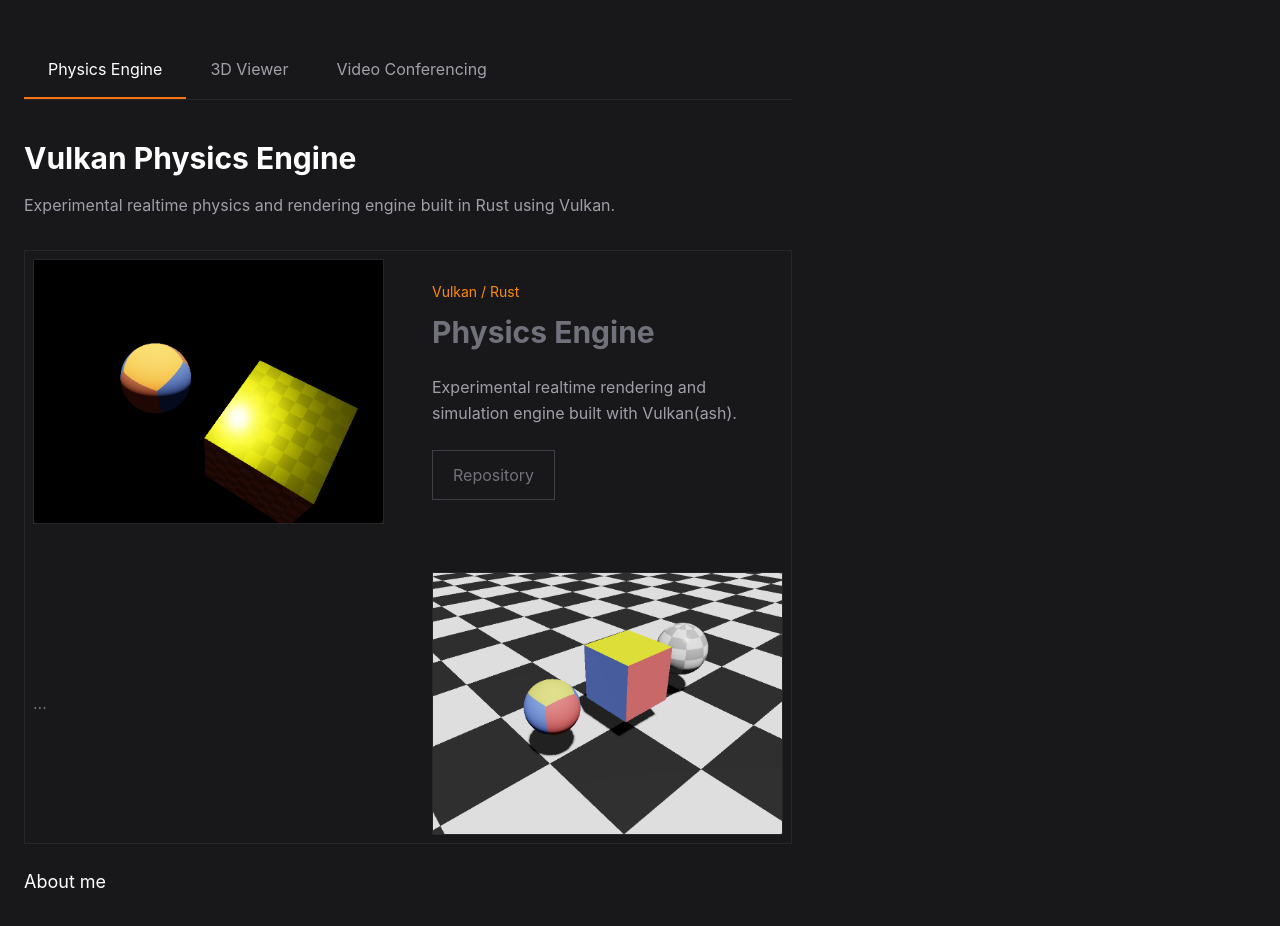
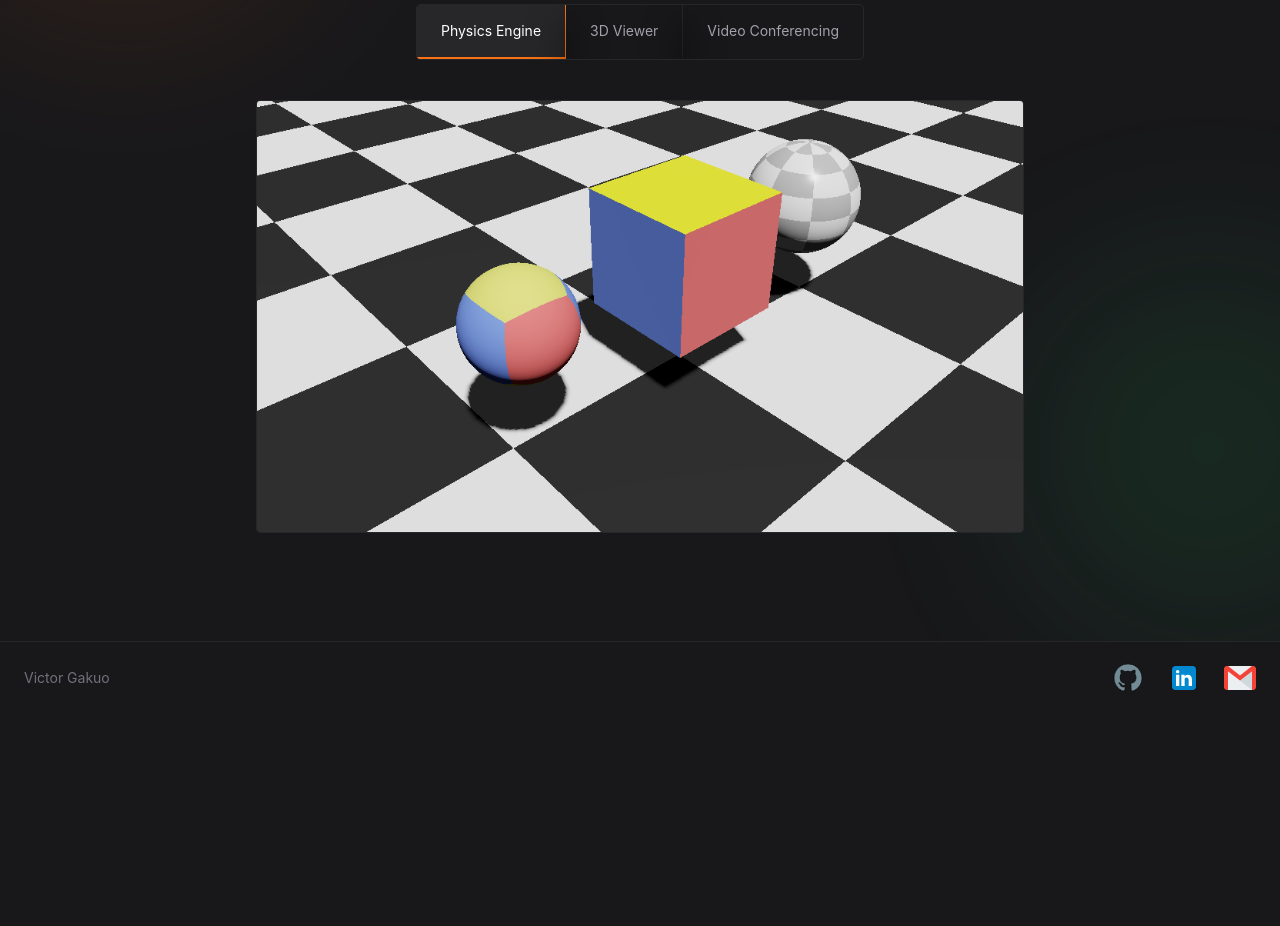
Before and after one commit to c3po-jpeg/portfolio, a website built with Vite: page index.html in a window 1280 px wide. Shown: the part 416-1342 px from the top of the page. After the commit the page ends 1130 px from the top, so only its background shows below. Built offline with nearby package versions, Linux system fonts and the light colour scheme.

Commit message:
more shiny new things

```diff
--- a/index.html
+++ b/index.html
@@ -14,7 +14,7 @@
   <div class="min-h-screen">
 
     <!-- TOP BAR -->
-    <header class="border-b border-zinc-800 sticky top-0 bg-zinc-900/90 backdrop-blur">
+    <header class="sticky top-0 z-50 border-b border-zinc-800 bg-zinc-900/90 backdrop-blur">
 
       <nav class="max-w-7xl mx-auto px-6 py-4 flex items-center justify-between">
 
@@ -40,9 +40,14 @@
             About
           </a>
 
-          <a href="https://github.com/C3P0-png" class="text-zinc-300 hover:text-white transition">
+          <!-- <a href="https://www.linkedin.com/in/victor-gakuo-91b71636a/"
+            class="text-zinc-300 hover:text-white transition">
+            <img src="/src/assets/icons/linkedin.svg" alt="GitHub" class="w-6 h-6" />
+          </a>
+
+          <a href="https://github.com/c3po-jpeg" class="text-zinc-300 hover:text-white transition">
             <img src="/src/assets/icons/github.svg" alt="GitHub" class="w-6 h-6" />
-          </a>
+          </a> -->
 
 
         </div>
@@ -54,17 +59,29 @@
     <!-- HERO -->
     <main>
 
-      <section class="max-w-7xl mx-auto px-6 py-24">
+      <section class="relative overflow-hidden">
 
-        <div class="max-w-3xl">
+        <!-- BACKGROUND SHAPES -->
+
+        <div class="absolute inset-0 pointer-events-none">
+
+          <div class="blob blob-orange"></div>
+          <div class="blob blob-green"></div>
+
+        </div>
+
+
+        <div class="relative z-10 max-w-7xl mx-auto px-6 py-24">
+          <p>
+
+          </p>
 
           <p class="text-orange-400 text-sm tracking-[0.2em] mb-4">
             SYSTEMS PROGRAMMER • GRAPHICS • REALTIME SYSTEMS
           </p>
 
           <p class="text-3xl font-bold leading-tight mb-6">
-            Building realtime graphics, simulation,
-            and communication systems.
+            Building realtime graphics, simulation, and communication systems.
           </p>
 
           <p class="text-zinc-400 text-lg leading-relaxed">
@@ -86,19 +103,22 @@
 
             <!-- TAB BAR -->
 
-            <div class="flex border-b border-zinc-800 mb-10">
+            <div class="flex justify-center mb-10">
+              <div class="inline-flex border border-zinc-800 rounded-sm overflow-hidden">
 
-              <button class="project-tab active-tab" data-project="physics">
+                <button class="project-tab active-tab px-4 py-2 text-sm text-zinc-400 transition"
+                  data-project="physics">
                   Physics Engine
                 </button>
 
-              <button class="project-tab" data-project="viewer">
+                <button class="project-tab px-4 py-2 text-sm text-zinc-400 transition" data-project="viewer">
                   3D Viewer
                 </button>
 
-              <button class="project-tab" data-project="webrtc">
+                <button class="project-tab px-4 py-2 text-sm text-zinc-400 transition" data-project="webrtc">
                   Video Conferencing
                 </button>
+              </div>
 
             </div>
 
@@ -108,112 +128,90 @@
 
               <!-- PHYSICS -->
 
-              <div id="physics" class="project-content">
+              <div id="physics" class="project-content text-center">
 
-                <h3 class="text-3xl font-bold mb-4">
-                  Vulkan Physics Engine
-                </h3>
+                <a href="https://github.com/c3po-jpeg/deimos" target="_blank" class="block w-full max-w-3xl mx-auto">
 
-                <p class="text-zinc-400 max-w-3xl leading-relaxed mb-8">
-                  Experimental realtime physics and rendering engine
-                  built in Rust using Vulkan.
-                </p>
+                  <div class="
+                            project-preview
+                            overflow-hidden
+                            border
+                            rounded-sm
+                            border-zinc-800
+                            bg-zinc-900">
 
-                <div class="border border-zinc-800 flex items-center justify-center text-zinc-500">
-                  <div class="grid grid-cols-2 gap-12 p-2 items-center">
-
-                    <!-- IMAGE -->
-
-                    <div class="border border-zinc-800 overflow-hidden">
-                      <img src="src/assets/physics_engine/sample_0.png" class="w-full h-full object-cover" />
-                    </div>
-
-                    <!-- TEXT -->
-
-                    <div>
-                      <p class="text-orange-400 text-sm mb-3">
-                        Vulkan / Rust
-                      </p>
-
-                      <h3 class="text-3xl font-bold mb-6">
-                        Physics Engine
-                      </h3>
-
-                      <p class="text-zinc-400 items-center leading-relaxed mb-6">
-                        Experimental realtime rendering and simulation
-                        engine built with Vulkan(ash).
-                      </p>
-
-                      <a href="https://github.com/C3P0-png/enceladus"
-                        class="border border-zinc-700 px-5 py-3 inline-block hover:border-white transition">
-                        Repository
-                      </a>
+                    <img src="/src/assets/physics.png" class="
+                          w-full
+                          aspect-video
+                          object-cover
+                          hover:scale-105
+                          transition
+                          duration-300" />
 
                   </div>
 
-                    <!-- TEXT -->
-
-                    <div>
-                      ...
-                    </div>
-
-                    <!-- IMAGE -->
-
-                    <div class="border border-zinc-800 overflow-hidden">
-
-                      <img src="src/assets/physics_engine/sample_1.png" class="w-full h-full object-cover" />
-
-                    </div>
-                  </div>
-                </div>
+                </a>
 
               </div>
 
               <!-- VIEWER -->
 
-              <div id="viewer" class="project-content hidden">
+              <div id="viewer" class="project-content hidden text-center">
 
-                <h3 class="text-3xl font-bold mb-4">
-                  WebGPU 3D Viewer
-                </h3>
+                <a href="https://github.com/c3po-jpeg/callisto" target="_blank" class="block w-full max-w-3xl mx-auto">
 
-                <p class="text-zinc-400 max-w-3xl leading-relaxed mb-8">
-                  Interactive 3D viewer written in Rust using WebGPU.
-                </p>
+                  <div class="
+                            project-preview
+                            overflow-hidden
+                            border
+                            rounded-sm
+                            border-zinc-800
+                            bg-zinc-900">
 
-                <div class="border border-zinc-800 h-[400px] flex items-center justify-center text-zinc-500">
-                  Screenshot / Video Placeholder
+                    <img src="/src/assets/viewer.png" class="
+                          w-full
+                          aspect-video
+                          object-cover
+                          hover:scale-105
+                          transition
+                          duration-300" />
+
                   </div>
+
+                </a>
 
               </div>
 
               <!-- WEBRTC -->
 
-              <div id="webrtc" class="project-content hidden">
+              <div id="webrtc" class="project-content hidden text-center">
 
-                <h3 class="text-3xl font-bold mb-4">
-                  Video Conferencing Platform
-                </h3>
+                <a href="https://github.com/c3po-jpeg/wemeet-frontend" target="_blank"
+                  class="block w-full max-w-3xl mx-auto">
 
-                <p class="text-zinc-400 max-w-3xl leading-relaxed mb-8">
-                  Collaborative conferencing platform using
-                  React, Django, Redis, WebRTC, and WebSockets.
-                </p>
+                  <div class="
+                            project-preview
+                            overflow-hidden
+                            border
+                            rounded-sm
+                            border-zinc-800
+                            bg-zinc-900">
 
-                <div class="border border-zinc-800 h-[400px] flex items-center justify-center text-zinc-500">
-                  Screenshot / Video Placeholder
+                    <img src="/src/assets/wemeet.png" class="
+                          w-full
+                          aspect-video
+                          object-cover
+                          hover:scale-105
+                          transition
+                          duration-300" />
+
                   </div>
+
+                </a>
 
               </div>
 
             </div>
-          </section>
-
-          <section id="about" class="py-3">
-            <h2 class="text-lg">
-              About me
-            </h2>
-
           </section>
 
         </div>
@@ -222,6 +220,50 @@
 
     </main>
 
+    <footer class="border-t border-zinc-800">
+
+      <div class="
+      max-w-7xl
+      mx-auto
+      px-6
+      py-5
+      flex
+      items-center
+      justify-between
+    ">
+
+        <p class="text-zinc-500 text-sm">
+          Victor Gakuo
+        </p>
+
+        <div class="flex items-center gap-6">
+
+          <!-- GITHUB -->
+
+          <a href="https://github.com/c3po-jpeg" target="_blank" class="text-zinc-500 hover:text-white transition">
+            <img src="/src/assets/icons/github.svg" alt="GitHub" class="w-8 h-8" />
+          </a>
+
+          <!-- LINKEDIN -->
+
+          <a href="https://www.linkedin.com/in/victor-gakuo-91b71636a/"
+            class="text-zinc-500 hover:text-white transition">
+            <img src="/src/assets/icons/linkedin.svg" alt="LinkedIn" class="w-8 h-8" />
+          </a>
+
+          <!-- EMAIL -->
+
+          <a href="mailto:vickkaniu0@gmail.com" class="text-zinc-500 hover:text-white transition">
+            <img src="/src/assets/icons/gmail.png" alt="Email" class="w-8 h-8" />
+
+          </a>
+
+        </div>
+
+      </div>
+
+    </footer>
+
   </div>
 
   <script type="module" src="/src/main.js"></script>
--- a/src/style.css
+++ b/src/style.css
@@ -6,20 +6,88 @@ html {
 
 body {
   font-family: Inter, sans-serif;
+  background: #18181b;
+  overflow-x: hidden;
 }
 
 .project-tab {
   padding: 1rem 1.5rem;
   border-bottom: 2px solid transparent;
+  border-right: 1px solid #27272a;
   color: #a1a1aa;
   transition: all 0.2s ease;
+
+  transform: translateY(0px);
+
+  box-shadow:
+    0px 20px 40px rgba(0, 0, 0, 0.45);
+
+  transition:
+    transform 0.3s ease,
+    box-shadow 0.3s ease;
+}
+
+.project-tab:last-child {
+  border-right: none;
 }
 
 .project-tab:hover {
   color: white;
+
+  transform: translateY(-8px);
+
+  box-shadow:
+    0px 35px 60px rgba(0, 0, 0, 0.6);
 }
 
 .active-tab {
   color: white;
   border-color: #f97316;
+  background: #27272a;
 }
+
+/* BACKGROUND BLOBS */
+
+.blob {
+  position: absolute;
+  border-radius: 9999px;
+  filter: blur(100px);
+  opacity: 0.12;
+  animation: float 18s infinite ease-in-out;
+}
+
+.blob-orange {
+  width: 400px;
+  height: 400px;
+  background: #f97316;
+
+  top: 0;
+  left: -100px;
+}
+
+.blob-green {
+  width: 350px;
+  height: 350px;
+  background: #22c55e;
+
+  bottom: 0;
+  right: -80px;
+
+  animation-delay: -8s;
+}
+
+@keyframes float {
+
+  0% {
+    transform: translate(0px, 0px);
+  }
+
+  50% {
+    transform: translate(40px, -30px);
+  }
+
+  100% {
+    transform: translate(0px, 0px);
+  }
+
+}
```
Also changed, not shown: src/about.html (added), src/assets/icons/gmail.png (added), src/assets/icons/linkedin.svg (added), src/assets/physics.png (renamed from src/assets/physics_engine/sample_1.png), src/assets/physics_engine/code.png (deleted), src/assets/physics_engine/sample_0.png (deleted), src/assets/viewer.png (added), src/assets/wemeet.png (added). Lines whose indentation alone changed are shown as unchanged.
